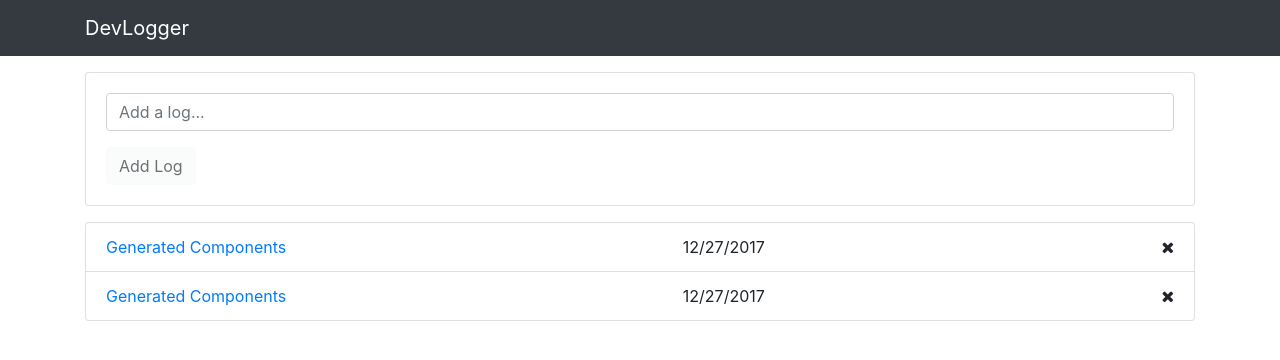
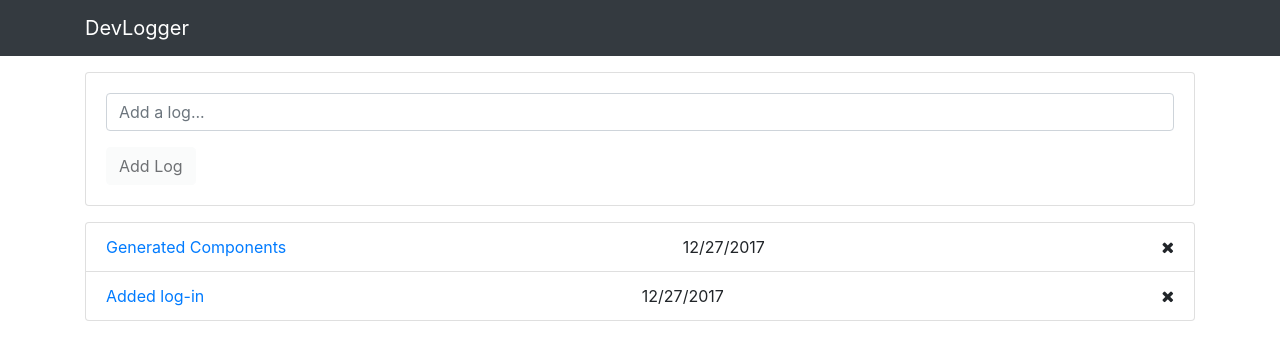
Before and after one commit to michaelromanov/angular_dev_logger_mini_project, an Angular app: page / in a window 1280 px wide. Shown: the top 360 px of the page. Built offline with nearby package versions, Linux system fonts and the light colour scheme.

Commit message:
started log in feature

```diff
--- a/src/app/components/logs/logs.component.html
+++ b/src/app/components/logs/logs.component.html
@@ -5,7 +5,7 @@
     <i class="fa fa-remove"></i>
   </li>
   <li class="list-group-item d-flex justify-content-between align-items-center">
-    <a href="#">Generated Components</a>
+    <a href="#">Added log-in</a>
     <span class="log-date">12/27/2017</span>
     <i class="fa fa-remove"></i>
   </li>
```
